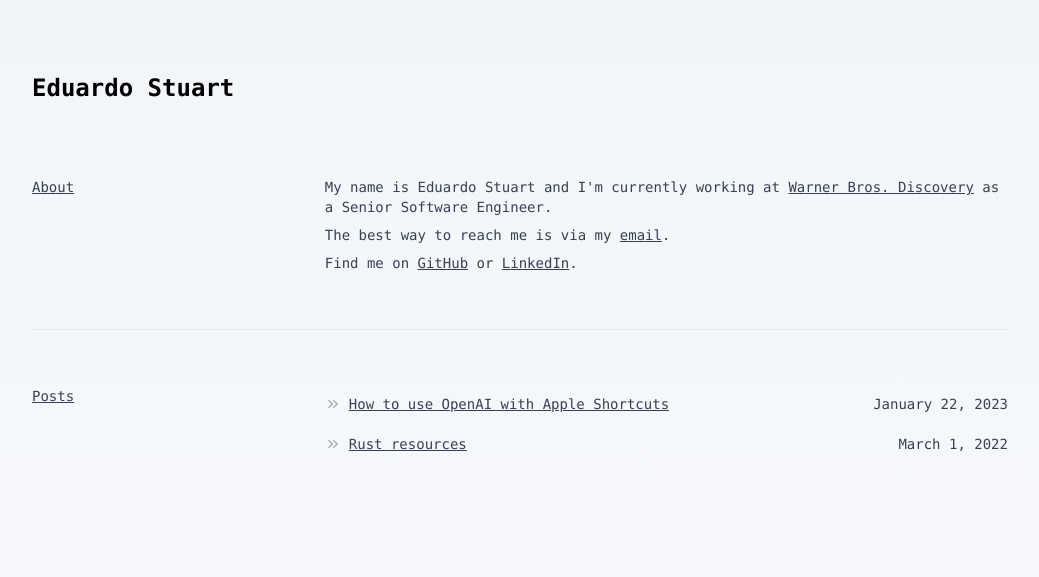
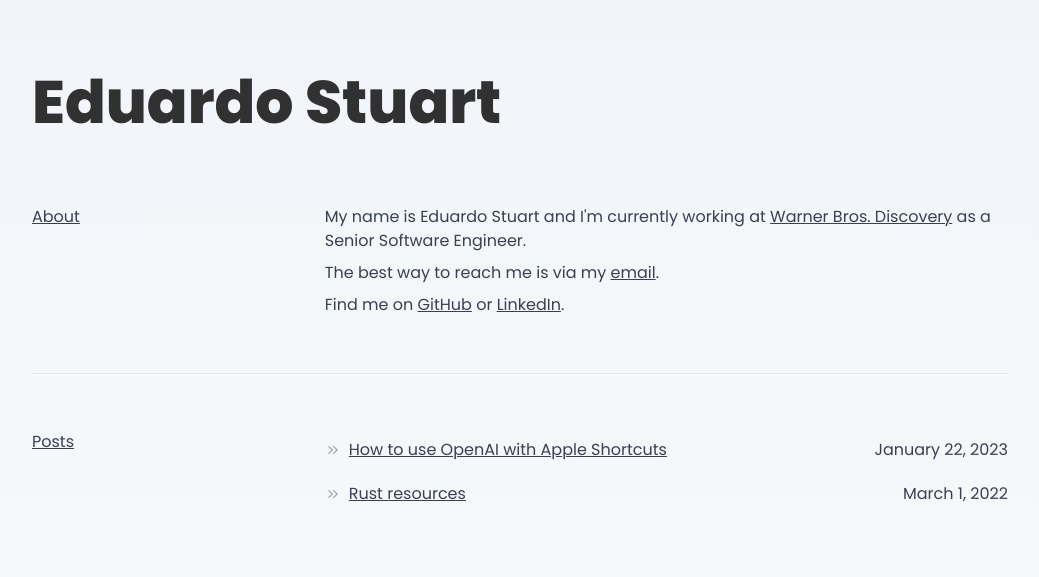
Before and after one commit to eduardostuart/eduardostuart.github.io, an Eleventy site: page src/index.njk in a window 1280 px wide. Shown: the whole page, without its empty margins (120-1159 px from the left). Built offline with nearby package versions, Linux system fonts and the light colour scheme; Eleventy itself is replaced by a stand-in of ours; files that its build step writes are made by us from their sources; what eleventy-plugin-youtube-embed would draw is missing.

Commit message:
fix style

```diff
--- a/src/about.njk
+++ b/src/about.njk
@@ -8,7 +8,7 @@
 
 {% block body %}
     <div class="pt-14 w-full flex-wrap sm:flex-nowrap flex flex-row">
-        <div class="w-full sm:w-[65%] pr-4 mb-7 sm:mb-0 text-sm">
+        <div class="w-full sm:w-[65%] pr-4 mb-7 sm:mb-0">
             <p>My name is Eduardo Stuart and I'm currently working at Warner Bros. Discovery as a Senior Software Engineer.</p>
         </div>
         <div class="w-full sm:w-[35%] border-l border-gray-200 dark:border-white/20 pl-4">
--- a/src/index.njk
+++ b/src/index.njk
@@ -2,7 +2,7 @@
 
 {% block body %}
 
-    <div class="pt-14 w-full flex flex-row flex-wrap pb-14 border-b border-gray-200 dark:border-white/10 text-sm">
+    <div class="pt-14 w-full flex flex-row flex-wrap pb-14 border-b border-gray-200 dark:border-white/10">
         <div class="w-full sm:w-[30%] mb-4 sm:mb-0">
             <a href="/about">About</a>
         </div>
@@ -14,7 +14,7 @@
         </div>
     </div>
 
-    <div class="w-full flex flex-row flex-wrap py-14 text-sm">
+    <div class="w-full flex flex-row flex-wrap py-14">
         <div class="w-full sm:w-[30%] mb-4 sm:mb-0">
             <a href="/posts">Posts</a>
         </div>
--- a/src/layouts/main.njk
+++ b/src/layouts/main.njk
@@ -8,16 +8,16 @@
     </title>
     <link rel="preconnect" href="https://fonts.googleapis.com">
     <link rel="preconnect" href="https://fonts.gstatic.com" crossorigin>
-    <link href="https://fonts.googleapis.com/css2?family=Montserrat:ital,wght@0,100;0,200;0,300;0,400;0,500;0,600;0,700;1,400;1,500&amp;display=swap" rel="stylesheet">
+    <link href="https://fonts.googleapis.com/css2?family=Poppins:ital,wght@0,200;0,300;0,400;0,500;0,600;0,700;0,800;0,900;1,400&amp;display=swap" rel="stylesheet">
     <link rel="stylesheet" href="{{ '/style.css' | url }}?v={{ siteVersion }}"/>
   </head>
 
-  <body class="font-mono bg-gradient-to-b from-slate-100 to-slate-50 dark:from-black dark:to-gray-900">
+  <body class="font-sans bg-gradient-to-b from-slate-100 to-slate-50 dark:from-black dark:to-gray-900">
     <main>
       <div class="w-full max-w-screen-lg pt-7 sm:pt-14 pb-7 mx-auto px-7 lg:px-6">
 
         <header class="flex flex-row flex-wrap sm:flex-nowrap items-center w-full border-b border-gray-100 dark:border-white/10 py-4">
-          <a href="{{ '/' | url }}" class="text-2xl no-underline text-black dark:text-white font-extrabold">
+          <a href="{{ '/' | url }}" class="md:text-6xl text-4xl no-underline text-black/80 dark:text-white font-extrabold">
             <h1>
                   Eduardo Stuart
               </h1>
--- a/src/layouts/post.njk
+++ b/src/layouts/post.njk
@@ -7,5 +7,5 @@
 {% endblock %}
 
 {% block body %}
-    <article class="prose prose-img:my-4 max-w-none dark:prose-invert prose-img:rounded-xl prose-sm">{{- content | safe -}}</article>
+    <article class="prose pt-14 prose-a:font-normal prose-headings:text-gray-800 prose-headings:font-bold prose-img:my-4 mx-auto dark:prose-invert prose-img:rounded-xl max-w-none">{{- content | safe -}}</article>
 {% endblock %}
--- a/src/posts/apple-shortcut-open-ai.md
+++ b/src/posts/apple-shortcut-open-ai.md
@@ -5,10 +5,6 @@ description: "A quick step-by-step how to create an Apple Shortcut integrated wi
 published: true
 layout: "post"
 ---
-
-![](/static/content/files/apple-shortcut-openai/header.png)
-
-## Description
 
 In this post I'll explain how to create an Apple Shortcut integrated with OpenAI's GTP-3. If you don't want to read the entire post and just want to use the shortcut, you can [click here](/static/content/files/apple-shortcut-openai/Ask.shortcut) to download it.
 
--- a/src/posts/index.njk
+++ b/src/posts/index.njk
@@ -9,7 +9,7 @@
 {% block body %}
     <div class="w-full pt-7 sm:pt-14">
         {% for post in collections.posts %}
-            <div  class="text-sm rounded-md w-full flex flex-row items-center py-2 mb-1">
+            <div  class="rounded-md w-full flex flex-row items-center py-2 mb-1">
                 <svg xmlns="http://www.w3.org/2000/svg" viewBox="0 0 20 20" fill="currentColor" class="w-4 h-4 mr-2 text-gray-400 dark:text-white/60">
                     <path fill-rule="evenodd" d="M10.21 14.77a.75.75 0 01.02-1.06L14.168 10 10.23 6.29a.75.75 0 111.04-1.08l4.5 4.25a.75.75 0 010 1.08l-4.5 4.25a.75.75 0 01-1.06-.02z" clip-rule="evenodd"/>
                     <path fill-rule="evenodd" d="M4.21 14.77a.75.75 0 01.02-1.06L8.168 10 4.23 6.29a.75.75 0 111.04-1.08l4.5 4.25a.75.75 0 010 1.08l-4.5 4.25a.75.75 0 01-1.06-.02z" clip-rule="evenodd"/>
--- a/tailwind.config.js
+++ b/tailwind.config.js
@@ -6,8 +6,7 @@ module.exports = {
   theme: {
     extend: {
       fontFamily: {
-        sans: ['"Montserrat"', ...defaultTheme.fontFamily.sans],
-        mono: ['"Fira Mono"', ...defaultTheme.fontFamily.mono],
+        sans: ['"Poppins"', ...defaultTheme.fontFamily.sans],
       },
     },
   },
```
